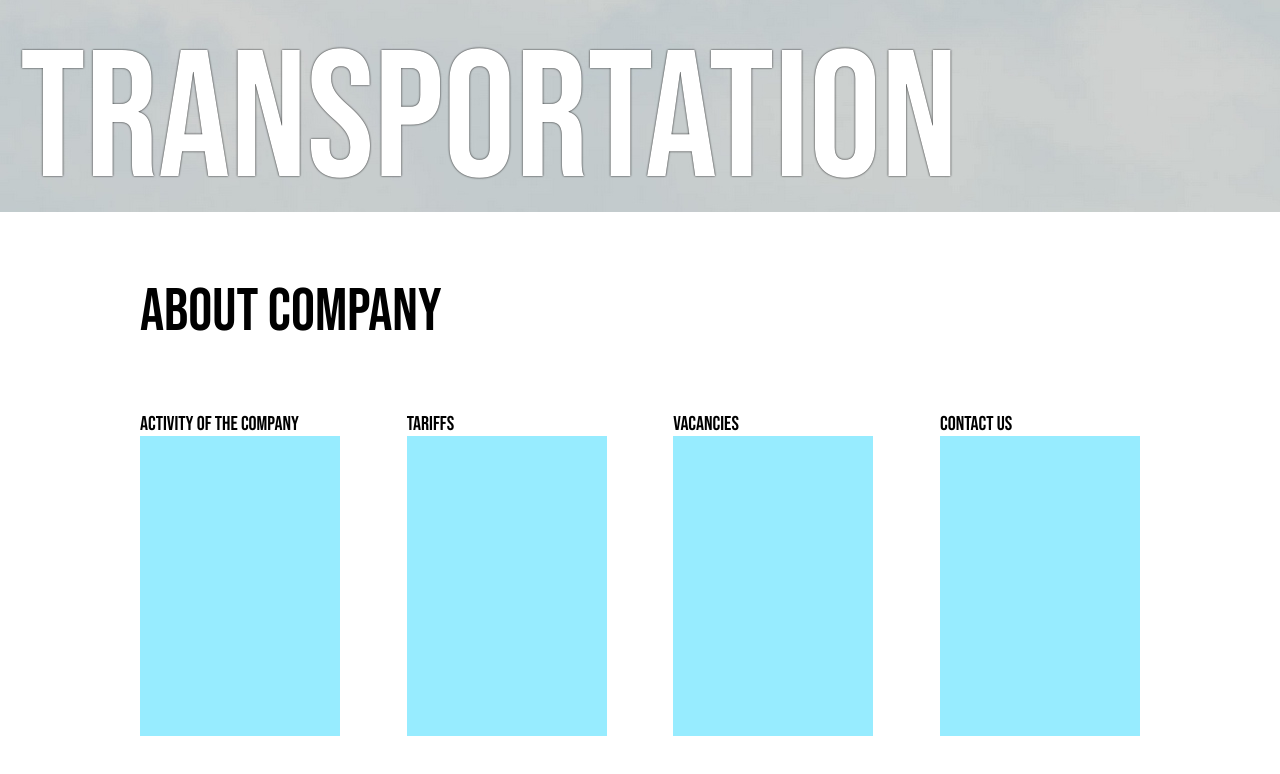
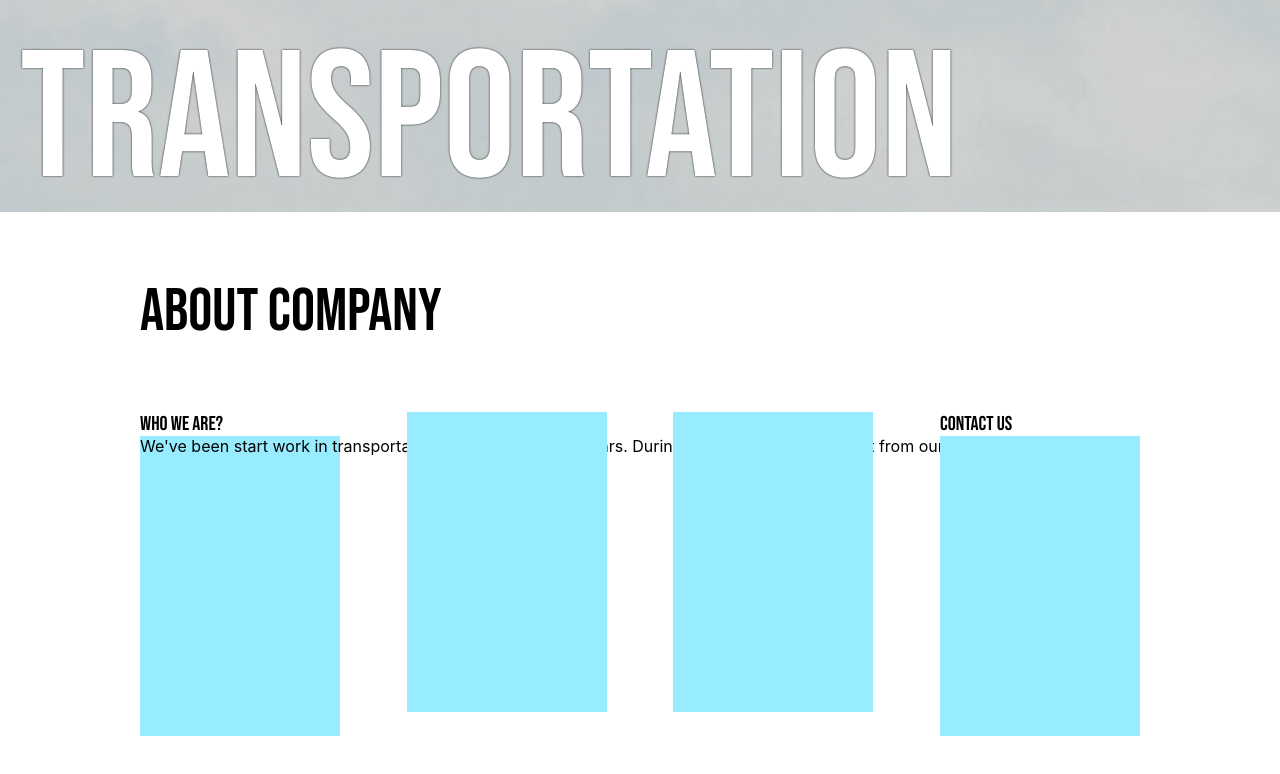
Before and after one commit to Hardelele/cargo-transportation, a React (Create React App) app in the folder frontend/: page / in a window 1280 px wide. Shown: the part 588-1362 px from the top of the page. Built offline with nearby package versions, Linux system fonts and the light colour scheme.

Commit message:
Home.js: add new elements:
Center container:
 - add element "title_card__after" and "card_img"

Top container:
 - add element "top_logo__text"

```diff
--- a/frontend/src/pages/Home.js
+++ b/frontend/src/pages/Home.js
@@ -10,7 +10,7 @@ class Home extends Component {
                     <div className="empty_space"></div>
                     <div className="top_logo__container">
                         <div className="logo_margin"></div>
-                        Cargo <br/> Transportation
+                        <div className="top_logo__text">Cargo <br/> Transportation</div>
                     </div>
                 </div>
                 <div className="center__container">
@@ -19,19 +19,29 @@ class Home extends Component {
                     <div className="center__empty_space"></div>
                     <div className="center_content__info">
                         <div className="card">
-                            <div className="title_card">Activity of the company</div>
+                            <div className="title_card">Who we are?</div>
+                            <div className="title_card__after"></div>
+                            <div className="text_card">
+                                We've been start work in transportation
+                                business along 15 years. During this time
+                                we earned trust from our customers and
+                                learned to do their job efficiently.
+                            </div>
+                            <div className="card_img"></div>
+                        </div>
+                        <div className="card">
+                            <div className="title_card"></div>
+                            <div className="title_card__after"></div>
                             <div className="text_card"></div>
                         </div>
                         <div className="card">
-                            <div className="title_card">Tariffs</div>
-                            <div className="text_card"></div>
-                        </div>
-                        <div className="card">
-                            <div className="title_card">Vacancies</div>
+                            <div className="title_card"></div>
+                            <div className="title_card__after"></div>
                             <div className="text_card"></div>
                         </div>
                         <div className="card">
                             <div className="title_card">Contact us</div>
+                            <div className="title_card__after"></div>
                             <div className="text_card"></div>
                         </div>
                     </div>
```
